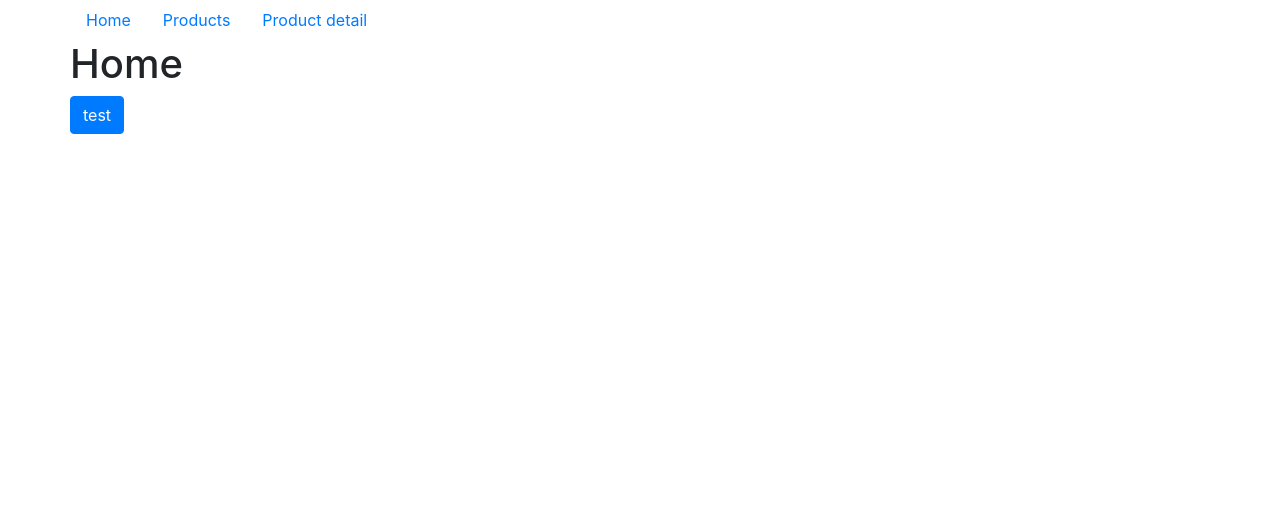
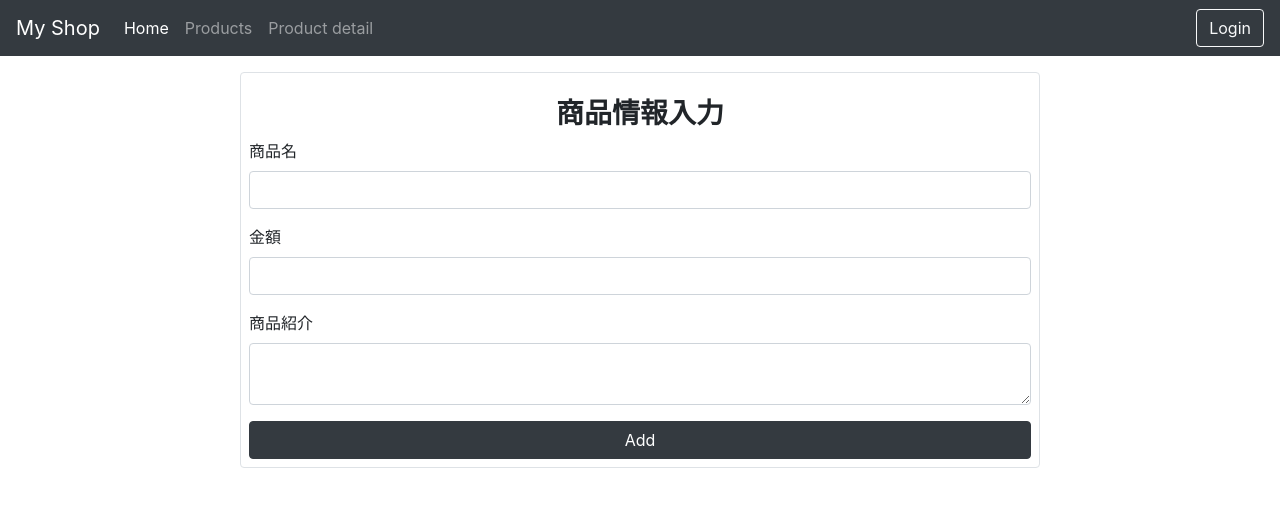
Before and after one commit to yen-cheng/shop-site-vue, a Vue app: page /addProduct in a window 1280 px wide. Before the commit this address led to /. Shown: the top 506 px of the page. Built offline with nearby package versions, Linux system fonts and the light colour scheme.

Commit message:
add Login.vue and Addproduct.vue. Modify layout.

```diff
--- a/src/App.vue
+++ b/src/App.vue
@@ -1,10 +1,8 @@
 <template>
-    <div class="container">
-        <div class="row">
-            <div>
-                <add-header></add-header>
-                <router-view></router-view>
-            </div>
+    <div>
+        <div>
+            <add-header></add-header>
+            <router-view></router-view>
         </div>
     </div>
 </template>
--- a/src/components/Header.vue
+++ b/src/components/Header.vue
@@ -1,15 +1,24 @@
 <template>
     <div>
-        <ul class="nav nav-pills">
-            <router-link to="/" tag="li" active-class="active" exact>
+        <nav class="navbar navbar-dark navbar-expand-lg bg-dark">
+            <span class="navbar-brand">My Shop</span>
+            <button class="navbar-toggler" type="button" data-toggle="collapse" data-target="#navbarNav" aria-controls="navbarNav" aria-expanded="false" aria-label="Toggle navigation">
+                <span class="navbar-toggler-icon"></span>
+            </button>
+            <div class="collapse navbar-collapse" id="navbarNav">
+                <ul class="navbar-nav">
+                    <router-link to="/" tag="li" active-class="active" class="nav-item">
                         <a class="nav-link">Home</a>
                     </router-link>
-            <router-link to="/products" tag="li" active-class="active">
+                    <router-link to="/products" tag="li" active-class="active" class="nav-item">
                         <a class="nav-link">Products</a>
                     </router-link>
-            <router-link to="/product/5" tag="li" active-class="active">
+                    <router-link to="/product/5" tag="li" active-class="active" class="nav-item">
                         <a class="nav-link">Product detail</a>
                     </router-link>
                 </ul>
+                <a href="/login" class="btn btn-outline-light ml-auto">Login</a>
+            </div>
+        </nav>
     </div>
 </template>
--- a/src/router/index.js
+++ b/src/router/index.js
@@ -4,6 +4,8 @@ import Home from '../views/Home.vue'
 import Products from '../views/Products.vue'
 import ProductDetail from '../views/ProductDetail.vue'
 import EditProduct from '../views/EditProduct.vue'
+import AddProduct from '../views/AddProduct.vue'
+import Login from '../views/Login.vue'
 
 Vue.use(VueRouter)
 
@@ -29,6 +31,16 @@ const routes = [
       }
     ]
   },
+  {
+    path: '/addProduct',
+    name: 'addProduct',
+    component: AddProduct
+  },
+  {
+    path: '/login',
+    name: 'login',
+    component: Login
+  },
   {path: '*', redirect: '/'}
 ]
 
--- /dev/null
+++ b/src/views/AddProduct.vue
@@ -0,0 +1,20 @@
+<template>
+    <div class="container border rounded p-2 mt-3" style="max-width: 800px;">
+        <h3 class="text-center mt-3"><strong>商品情報入力</strong></h3>
+        <form>
+            <div class="form-group">
+                <label for="productName">商品名 </label>
+                <input type="text" id="productName" class="form-control">
+            </div>
+            <div class="form-group">
+                <label for="price">金額 </label>
+                <input type="text" id="price" class="form-control">
+            </div>
+            <div class="form-group">
+                <label for="description">商品紹介 </label>
+                <textarea type="text" id="description" class="form-control" row="3"></textarea>
+            </div>
+            <input type="submit" value="Add" class="btn btn-dark btn-block">
+        </form>
+    </div>
+</template>
--- a/src/views/EditProduct.vue
+++ b/src/views/EditProduct.vue
@@ -1,5 +1,5 @@
 <template>
-    <div>
+    <div class="container">
         Edit product page
     </div>
 </templat>
--- a/src/views/Home.vue
+++ b/src/views/Home.vue
@@ -1,6 +1,5 @@
 <template>
-    <div>
-        <h1>Home</h1>
-        <button class="btn btn-primary">test</button>
+    <div class="container">
+        <h1 class="text-center">Home</h1>
     </div>
 </template>
--- /dev/null
+++ b/src/views/Login.vue
@@ -0,0 +1,15 @@
+<template>
+    <div class="container border rounded mt-3 p-5" style="max-width: 500px;">
+        <form>
+            <div class="form-group">
+                <label for="email">メール</label>
+                <input type="email" class="form-control" id="email" placeholder="Email">
+            </div>
+            <div class="form-group">
+                <label for="password">パスワード</label>
+                <input type="password" class="form-control" id="password" placeholder="Password">
+            </div>
+            <input type="submit" value="Login" class="btn btn-dark btn-block">
+        </form>
+    </div>
+</template>
--- a/src/views/ProductDetail.vue
+++ b/src/views/ProductDetail.vue
@@ -1,6 +1,6 @@
 <template>
-    <div>
-        <h1>Product page</h1>
+    <div class="container">
+        <h1 class="text-center">Product page</h1>
         <router-view></router-view>
     </div>
 </template>
--- a/src/views/Products.vue
+++ b/src/views/Products.vue
@@ -1,5 +1,5 @@
 <template>
-    <div>
-        Products page...
+    <div class="container">
+        <a href="/addProduct" class="btn btn-primary">Add New Product</a>
     </div>
 </template>
```
Lines whose indentation alone changed are shown as unchanged.
